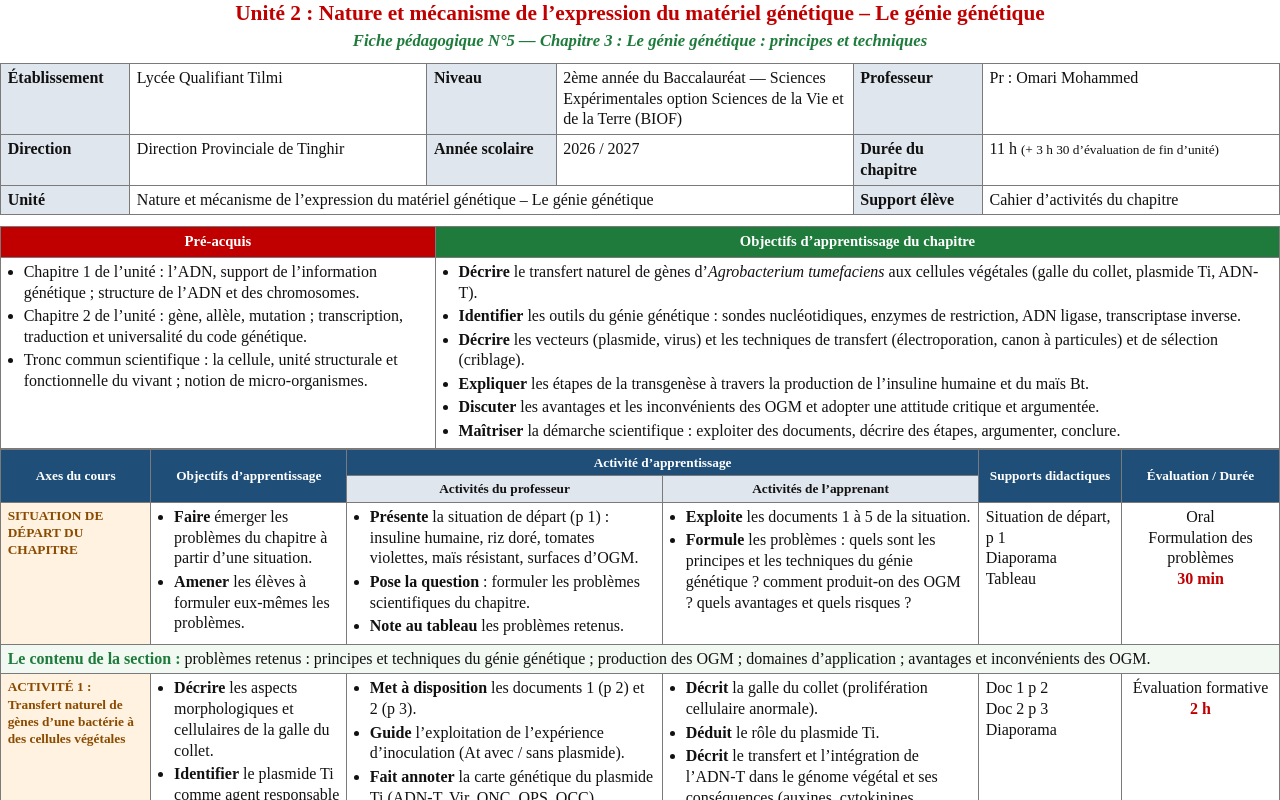
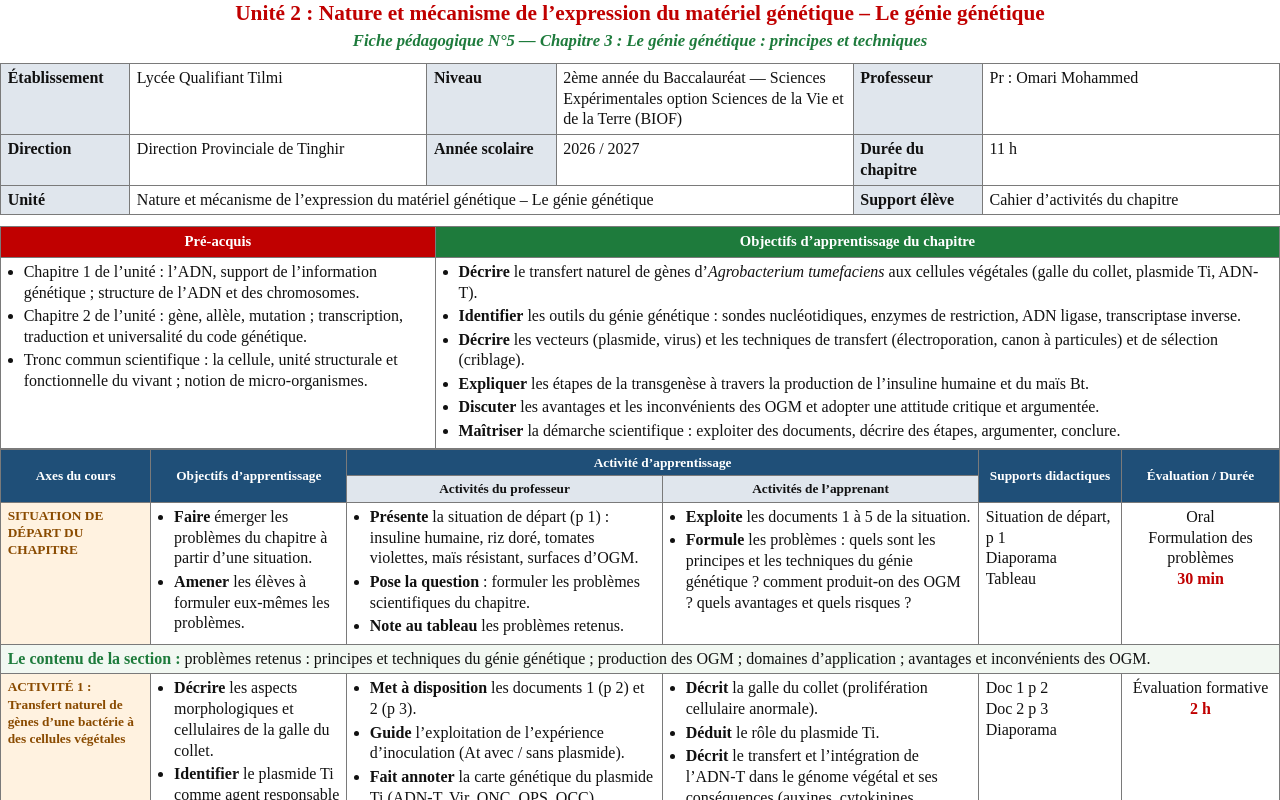
Before and after one commit to omarimohamad06-eng/-2026-2027-, a plain HTML site: page cours/2BAC_SVT_U2_Chapitre3/fiche/fiche.html in a window 1280 px wide. Shown: the top 800 px of the page. Drawn offline with Linux system fonts and the light colour scheme.

Commit message:
fiche N°5: durée du chapitre = 11 h
Co-Authored-By: Claude Opus 5.5 <noreply@anthropic.com>
Claude-Session: https://claude.ai/code/session_018WytXwBFSpgQQWyHMp1oc8

```diff
--- a/cours/2BAC_SVT_U2_Chapitre3/fiche/fiche.html
+++ b/cours/2BAC_SVT_U2_Chapitre3/fiche/fiche.html
@@ -35,7 +35,7 @@ tbody{break-inside:avoid}
 <h2>Fiche pédagogique N°5 — Chapitre 3 : Le génie génétique : principes et techniques</h2>
 <table class="info">
 <tr><td class="k">Établissement</td><td>Lycée Qualifiant Tilmi</td><td class="k">Niveau</td><td>2ème année du Baccalauréat — Sciences Expérimentales option Sciences de la Vie et de la Terre (BIOF)</td><td class="k">Professeur</td><td>Pr : Omari Mohammed</td></tr>
-<tr><td class="k">Direction</td><td>Direction Provinciale de Tinghir</td><td class="k">Année scolaire</td><td>2026 / 2027</td><td class="k">Durée du chapitre</td><td>11 h <span style="font-size:10pt">(+ 3 h 30 d’évaluation de fin d’unité)</span></td></tr>
+<tr><td class="k">Direction</td><td>Direction Provinciale de Tinghir</td><td class="k">Année scolaire</td><td>2026 / 2027</td><td class="k">Durée du chapitre</td><td>11 h</td></tr>
 <tr><td class="k">Unité</td><td colspan="3">Nature et mécanisme de l’expression du matériel génétique – Le génie génétique</td><td class="k">Support élève</td><td>Cahier d’activités du chapitre</td></tr>
 </table>
 <table class="obj">
```
Also changed, not shown: 1 other file.
